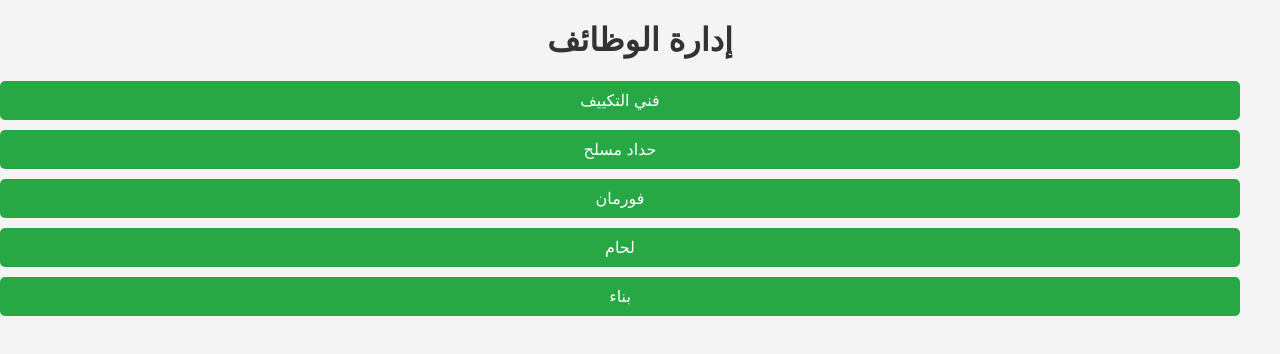
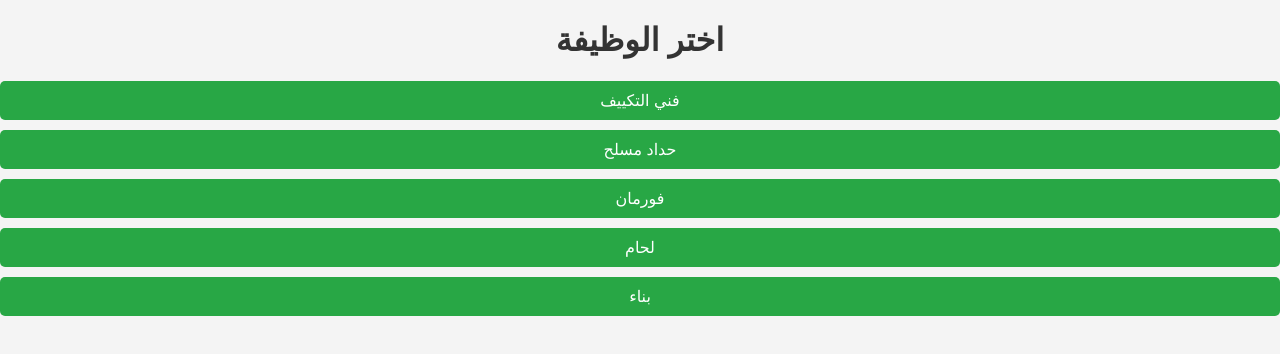
Before and after one commit to Q4izz/ASQ, a plain HTML site: page index.html in a window 1280 px wide. Drawn offline with Linux system fonts and the light colour scheme.

Commit message:
Update index.html

```diff
--- a/index.html
+++ b/index.html
@@ -1,5 +1,5 @@
 <!DOCTYPE html>
-<html lang="ar">
+<html lang="ar" dir="rtl">
 <head>
     <meta charset="UTF-8">
     <meta name="viewport" content="width=device-width, initial-scale=1.0">
@@ -7,9 +7,8 @@
     <link rel="stylesheet" href="style.css">
 </head>
 <body>
-    <h1>إدارة الوظائف</h1>
-    <ul id="job-list"></ul>
-
+    <h1>اختر الوظيفة</h1>
+    <div id="job-list"></div>
     <script src="data.js"></script>
     <script src="script.js"></script>
 </body>
```
